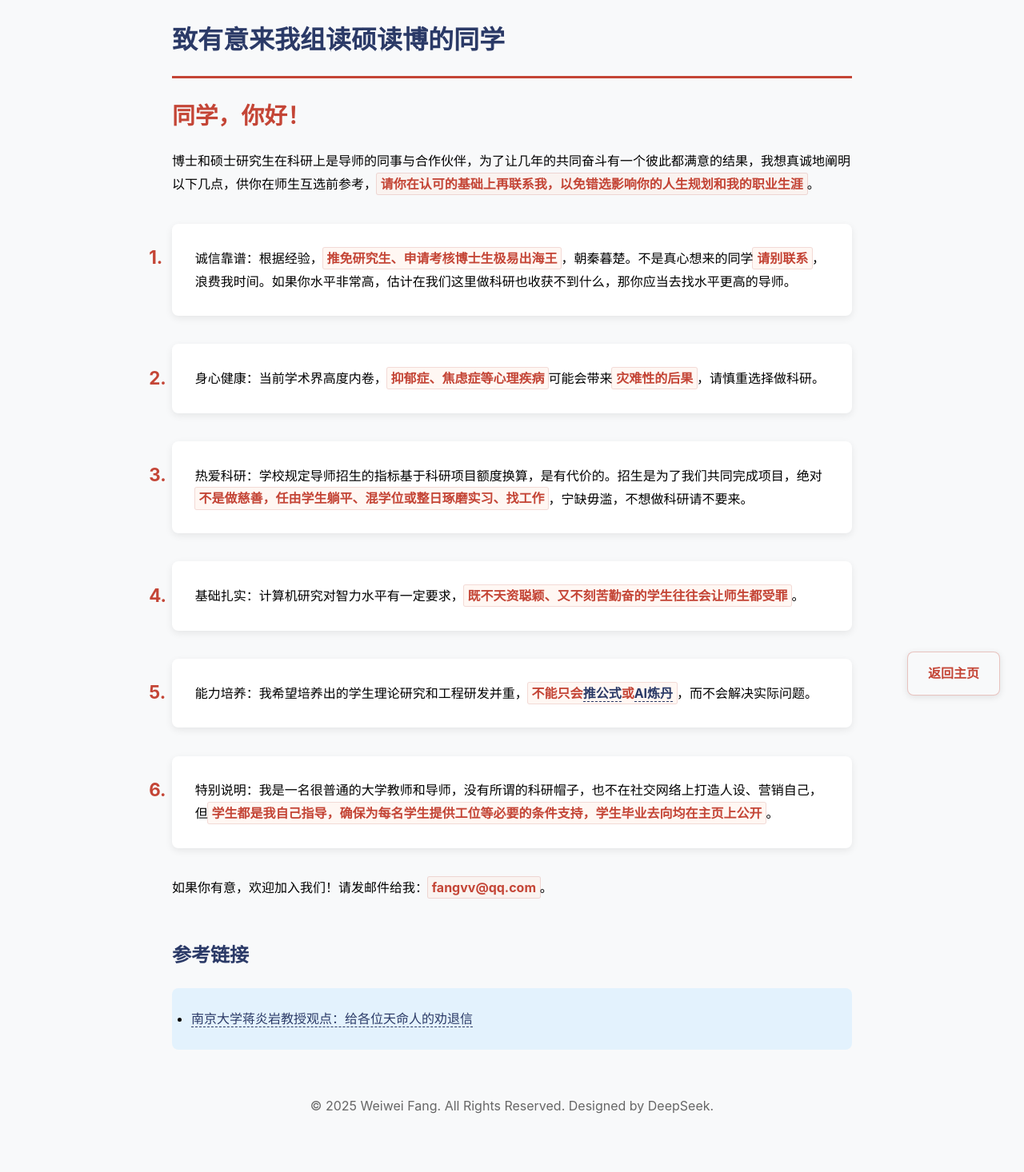
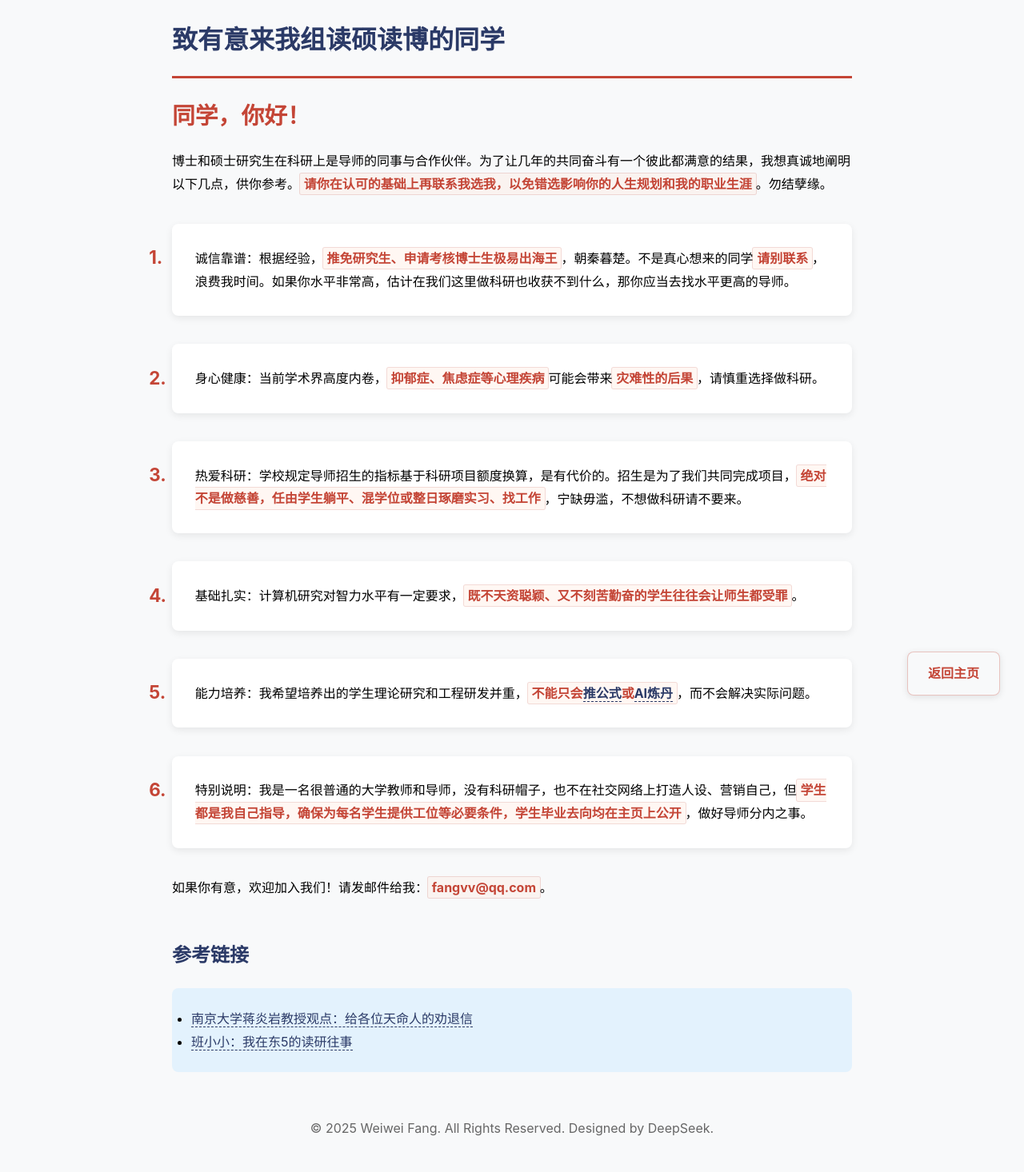
Before and after one commit to fangvv/Homepage, a Jekyll site: the page faq2.html, which Jekyll copies as it is, in a window 1280 px wide. Shown: the whole page at 80% size. Built offline with Jekyll 4.4.1, drawn with Linux system fonts in a browser that asks for light colours; comment, search, counter and statistics services are not loaded; before the commit the page ends 1437 px from its top, so only the background shows below that.

Commit message:
update faqs

```diff
--- a/faq.html
+++ b/faq.html
@@ -121,7 +121,7 @@
     <ol>
 <li>受客观条件如工位、精力所限，我组将<strong>优先接收预期留组读硕博的本科生</strong>进组实习。若你对我的研究<strong>真感兴趣</strong>且想有所作为，那么真诚欢迎你来与我们共同成长。若只是为了学分加分OR简历上加段科研经历OR想简单体验一下，特别是高考失手身曹心汉的，请不要来。我更愿意的是基于长期主义来培养未来的科研同事和合作伙伴。</li>
 
-<li>科研竞争异常激烈，失败挫折常有，<strong>期待过多却没有一定的心理承受和抗压能力、玻璃心、抑郁</strong>等易出问题。</li>
+<li>科研竞争异常激烈，失败挫折常有，<strong>期待过多却没有一定的心理承受和抗压能力、玻璃心、抑郁</strong>等易出问题。对于绝大多数普通本科生来说，应付学业和各类杂事已经累的筋疲力尽，没有时间和真正的兴趣来投入科研。</li>
 
 <li>有句话：以大多数人努力程度之低，根本轮不到拼天赋！我认为努力最起码是用周末、节假日和寒暑假来投入。希望你是<strong>自来"卷"</strong>而无需人催。当前学术界高度内卷，老师考核压力极大，不可能课外为本科生花太多时间。</li>
 
--- a/faq2.html
+++ b/faq2.html
@@ -113,20 +113,20 @@
 <body>
     <h1 style="color:var(--primary);border-bottom:3px solid var(--accent);padding-bottom:1rem">致有意来我组读硕读博的同学</h1>
 
-    <p><span class="greeting">同学，你好！</span>博士和硕士研究生在科研上是导师的同事与合作伙伴，为了让几年的共同奋斗有一个彼此都满意的结果，我想真诚地阐明以下几点，供你在师生互选前参考，<strong>请你在认可的基础上再联系我，以免错选影响你的人生规划和我的职业生涯</strong>。</p>
+    <p><span class="greeting">同学，你好！</span>博士和硕士研究生在科研上是导师的同事与合作伙伴。为了让几年的共同奋斗有一个彼此都满意的结果，我想真诚地阐明以下几点，供你参考。<strong>请你在认可的基础上再联系我选我，以免错选影响你的人生规划和我的职业生涯</strong>。勿结孽缘。</p>
 
     <ol>
 <li>诚信靠谱：根据经验，<strong>推免研究生、申请考核博士生极易出海王</strong>，朝秦暮楚。不是真心想来的同学<strong>请别联系</strong>，浪费我时间。如果你水平非常高，估计在我们这里做科研也收获不到什么，那你应当去找水平更高的导师。</li>
 
 <li>身心健康：当前学术界高度内卷，<strong>抑郁症、焦虑症等心理疾病</strong>可能会带来<strong>灾难性的后果</strong>，请慎重选择做科研。</li>
 
-<li>热爱科研：学校规定导师招生的指标基于科研项目额度换算，是有代价的。招生是为了我们共同完成项目，绝对<strong>不是做慈善，任由学生躺平、混学位或整日琢磨实习、找工作</strong>，宁缺毋滥，不想做科研请不要来。</li>
+<li>热爱科研：学校规定导师招生的指标基于科研项目额度换算，是有代价的。招生是为了我们共同完成项目，<strong>绝对不是做慈善，任由学生躺平、混学位或整日琢磨实习、找工作</strong>，宁缺毋滥，不想做科研请不要来。</li>
 
 <li>基础扎实：计算机研究对智力水平有一定要求，<strong>既不天资聪颖、又不刻苦勤奋的学生往往会让师生都受罪</strong>。</li>
 
 <li>能力培养：我希望培养出的学生理论研究和工程研发并重，<strong>不能只会<a href="https://www.zhihu.com/question/430862162" target=blank>推公式</a>或<a href="https://www.zhihu.com/question/537342945" target=blank>AI炼丹</a></strong>，而不会解决实际问题。</li>
 
-<li>特别说明：我是一名很普通的大学教师和导师，没有所谓的科研帽子，也不在社交网络上打造人设、营销自己，但<strong>学生都是我自己指导，确保为每名学生提供工位等必要的条件支持，学生毕业去向均在主页上公开</strong>。</li>
+<li>特别说明：我是一名很普通的大学教师和导师，没有科研帽子，也不在社交网络上打造人设、营销自己，但<strong>学生都是我自己指导，确保为每名学生提供工位等必要条件，学生毕业去向均在主页上公开</strong>，做好导师分内之事。</li>
     </ol>
 
 <p>
@@ -136,6 +136,7 @@
     <h2 style="color:var(--primary);margin-top:3rem">参考链接</h2>
     <ul style="background:#E3F2FD;padding:1.5rem;border-radius:8px">
         <li><a href="https://jyywiki.cn/Letter.md" target="_blank">南京大学蒋炎岩教授观点：给各位天命人的劝退信</a></li>
+        <li><a href="https://mp.weixin.qq.com/mp/appmsgalbum?__biz=MzUzNjY5MjU3OA==&action=getalbum&album_id=3528375688665268224" target="_blank">班小小：我在东5的读研往事</a></li>
     </ul>
 
     <footer style="text-align:center; padding:1.5rem; color:#666; margin-top:2rem">
```
